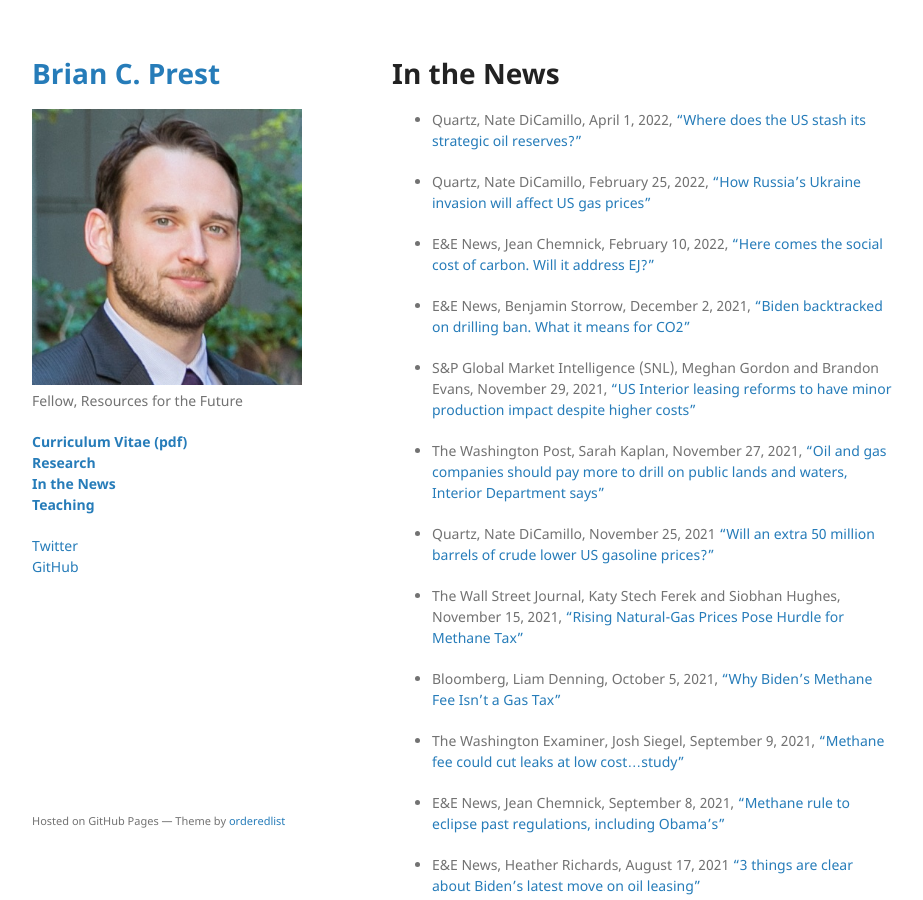
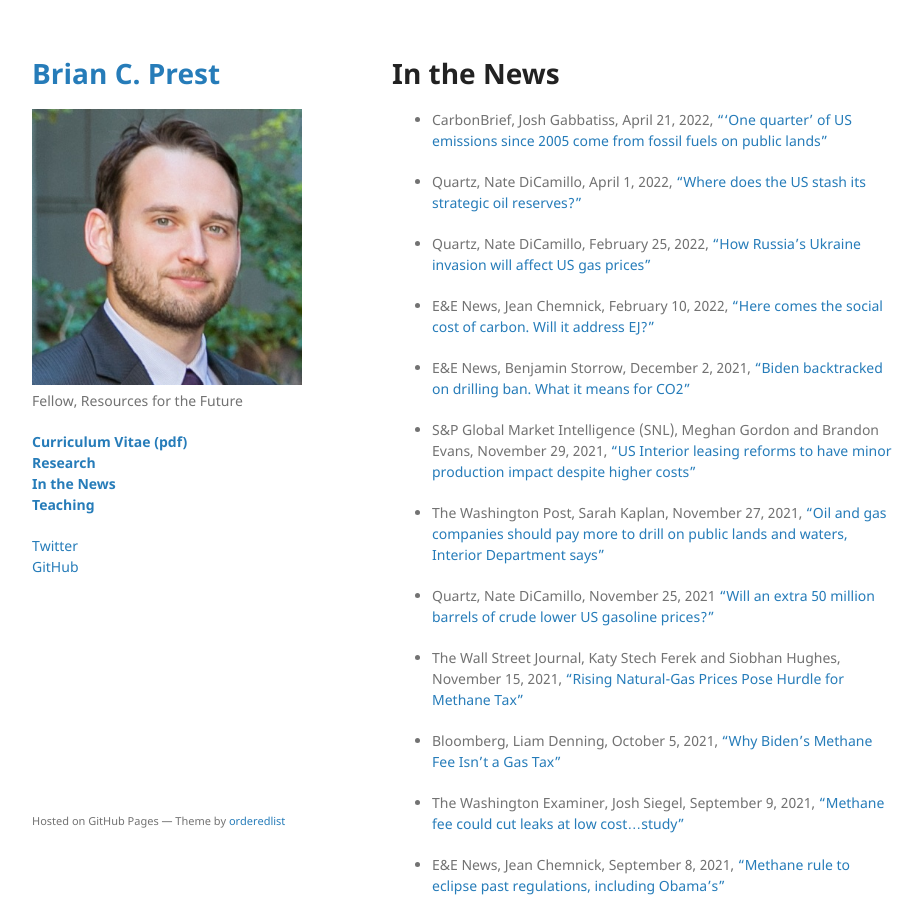
Before and after one commit to bprest/bprest.github.io, a Jekyll site: the page built from in-the-news.md, in a window 1280 px wide and 900 px high. Shown: the whole window, without its empty margins (178-1101 px from the left). Built offline with Jekyll 4.4.1, drawn with Linux system fonts in a browser that asks for light colours; our own code applies the rules of GitHub Pages for plain Markdown files.

Commit message:
news update

```diff
--- a/in-the-news.md
+++ b/in-the-news.md
@@ -3,6 +3,8 @@ layout: default
 ---
 
 # In the News
+
+* CarbonBrief, Josh Gabbatiss, April 21, 2022,  ["'One quarter' of US emissions since 2005 come from fossil fuels on public lands"](https://www.carbonbrief.org/one-quarter-of-us-emissions-since-2005-come-from-fossil-fuels-on-public-lands)
 
 * Quartz, Nate DiCamillo, April 1, 2022,  ["Where does the US stash its strategic oil reserves?"](https://qz.com/2149146/where-does-the-us-stash-its-strategic-oil-reserves/)
 
```
